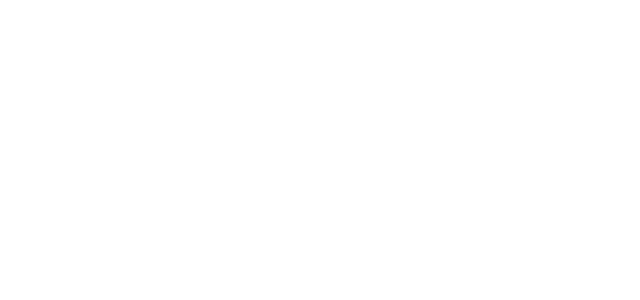
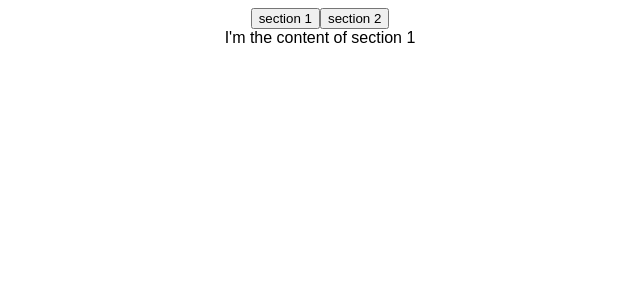
Before and after one commit to Leeharim-korean/nooks-with-nomadcoder, a React (Create React App) app: page / in a window 1280 px wide. Shown: the top 300 px of the page, without its empty margins (320-960 px from the left). Built offline with nearby package versions, Linux system fonts and the light colour scheme.

Commit message:
#1.3 useTabs build useTabs with useState hook

```diff
--- a/src/index.js
+++ b/src/index.js
@@ -3,8 +3,38 @@
 
 import "./styles.css";
 
+const content = [
+  {
+    tab: "section 1",
+    content: "I'm the content of section 1"
+  },
+  {
+    tab: "section 2",
+    content: "I'm the content of section 2"
+  }
+];
+
+const useTabs = (initialTab, allTabs) => {
+  const [currentIndex, setCurrentIndex] = useState(initialTab);
+  if (!allTabs || !Array.isArray(allTabs)) {
+    return;
+  }
+  return {
+    currentItem: allTabs[currentIndex],
+    changeItem: setCurrentIndex
+  };
+};
+
 const App = () => {
-  return <div className="App"></div>;
+  const { currentItem, changeItem } = useTabs(0, content);
+  return (
+    <div className="App">
+      {content.map((section, index) => (
+        <button onClick={() => changeItem(index)}>{section.tab}</button>
+      ))}
+      <div>{currentItem.content}</div>
+    </div>
+  );
 };
 
 const rootElement = document.getElementById("root");
```
